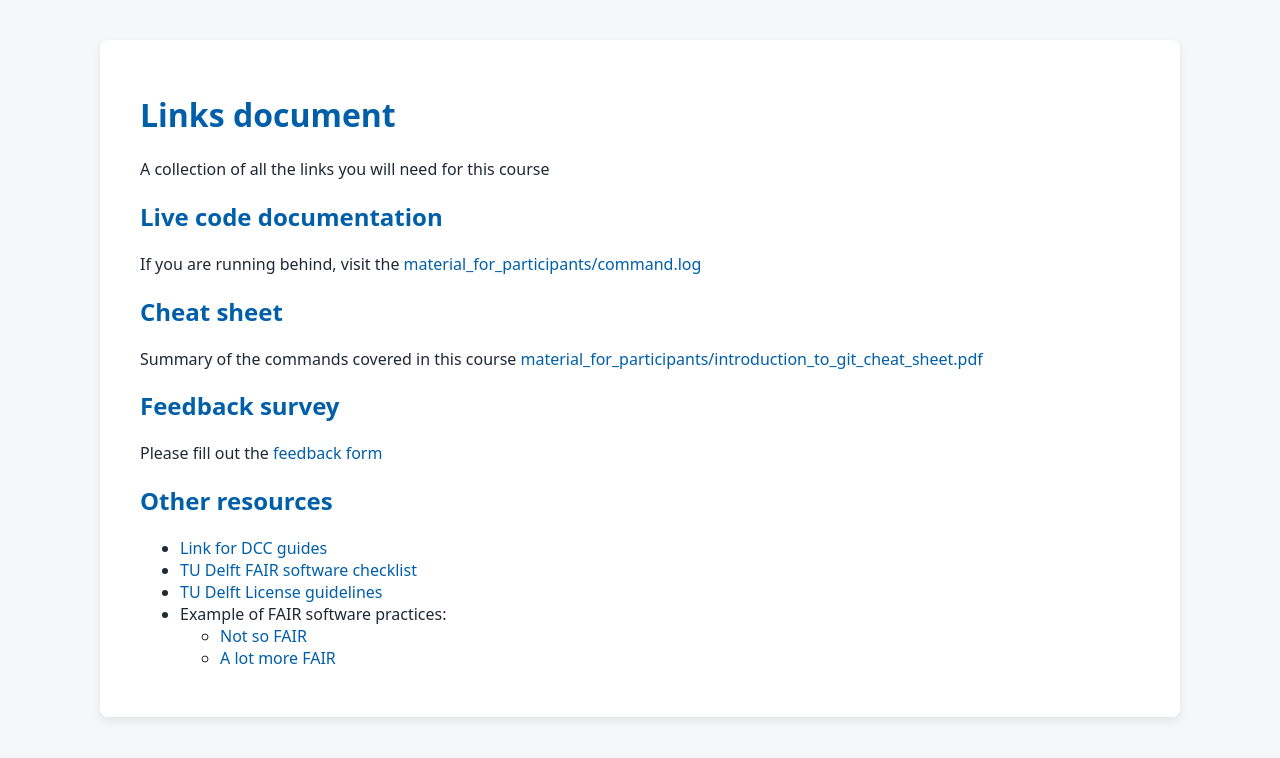
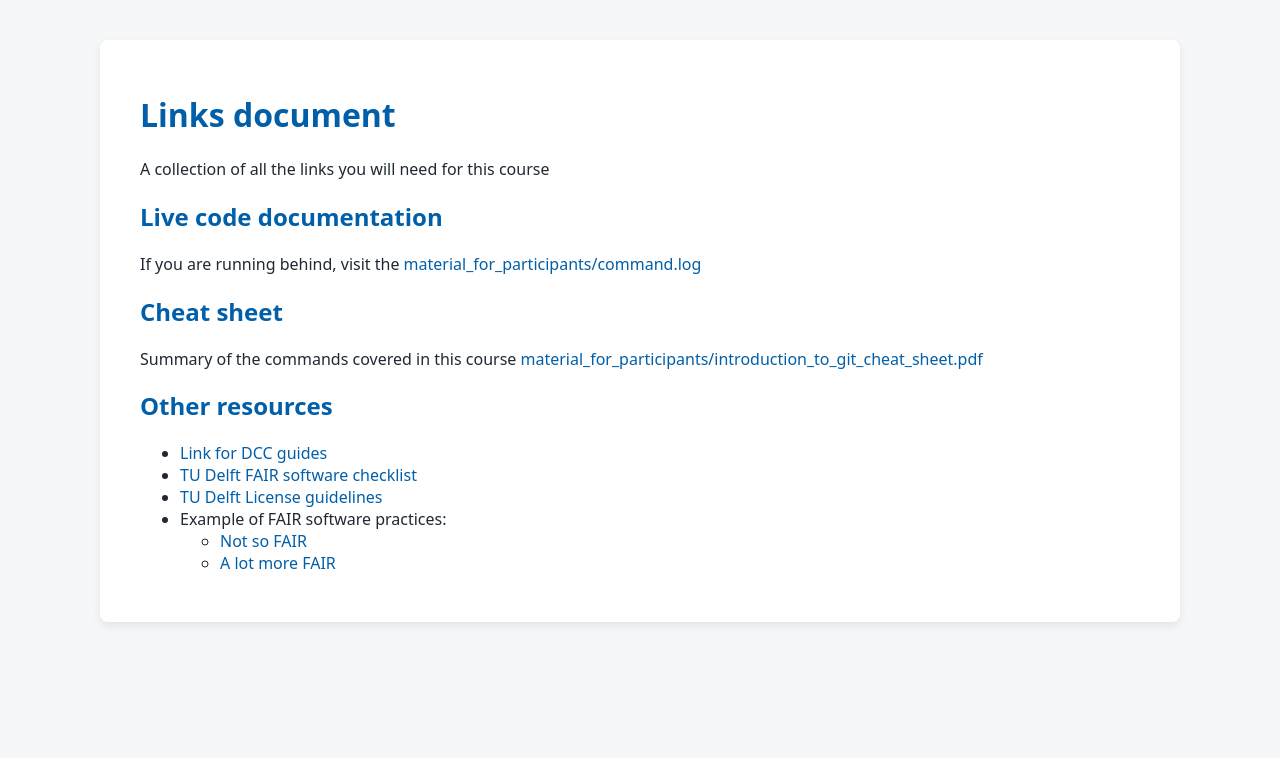
Before and after one commit to tu-delft-library/introduction_to_version_control_with_git, a Jekyll site: the page built from material_for_participants/links.md, in a window 1280 px wide. Shown: the top 758 px of the page. Built offline with Jekyll 4.4.1, drawn with Linux system fonts in a browser that asks for light colours; our own code applies the rules of GitHub Pages for plain Markdown files.

Commit message:
removing feedback form link

```diff
--- a/material_for_participants/links.md
+++ b/material_for_participants/links.md
@@ -1,7 +1,6 @@
 
 # Links document
 A collection of all the links you will need for this course
-
 
 ## Live code documentation
 If you are running behind, visit the [material_for_participants/command.log](https://github.com/tu-delft-library/introduction_to_version_control_with_git/tree/2026-03-11/material_for_participants/command.log)
@@ -10,10 +9,6 @@ If you are running behind, visit the [material_for_participants/command.log](htt
 ## Cheat sheet
 
 Summary of the commands covered in this course [material_for_participants/introduction_to_git_cheat_sheet.pdf](https://github.com/tu-delft-library/introduction_to_version_control_with_git/blob/2026-03-11/material_for_participants/introduction_to_git_cheat_sheet.pdf)
-
-## Feedback survey
-
-Please fill out the [feedback form](https://eur03.safelinks.protection.outlook.com/?url=https%3A%2F%2Fforms.office.com%2Fe%2Fy3q8p9CT5x&data=05%7C02%7CC.TobonGomez%40tudelft.nl%7Cd257cbcd2339470c8e3708de792960ad%7C096e524d692940308cd38ab42de0887b%7C0%7C0%7C639081415870928723%7CUnknown%7CTWFpbGZsb3d8eyJFbXB0eU1hcGkiOnRydWUsIlYiOiIwLjAuMDAwMCIsIlAiOiJXaW4zMiIsIkFOIjoiTWFpbCIsIldUIjoyfQ%3D%3D%7C0%7C%7C%7C&sdata=iX5Eh0qUbp9U4ttG2exqncEoSQwkTggYTK2uiHFX6c0%3D&reserved=0)
 
 
 ## Other resources
```
